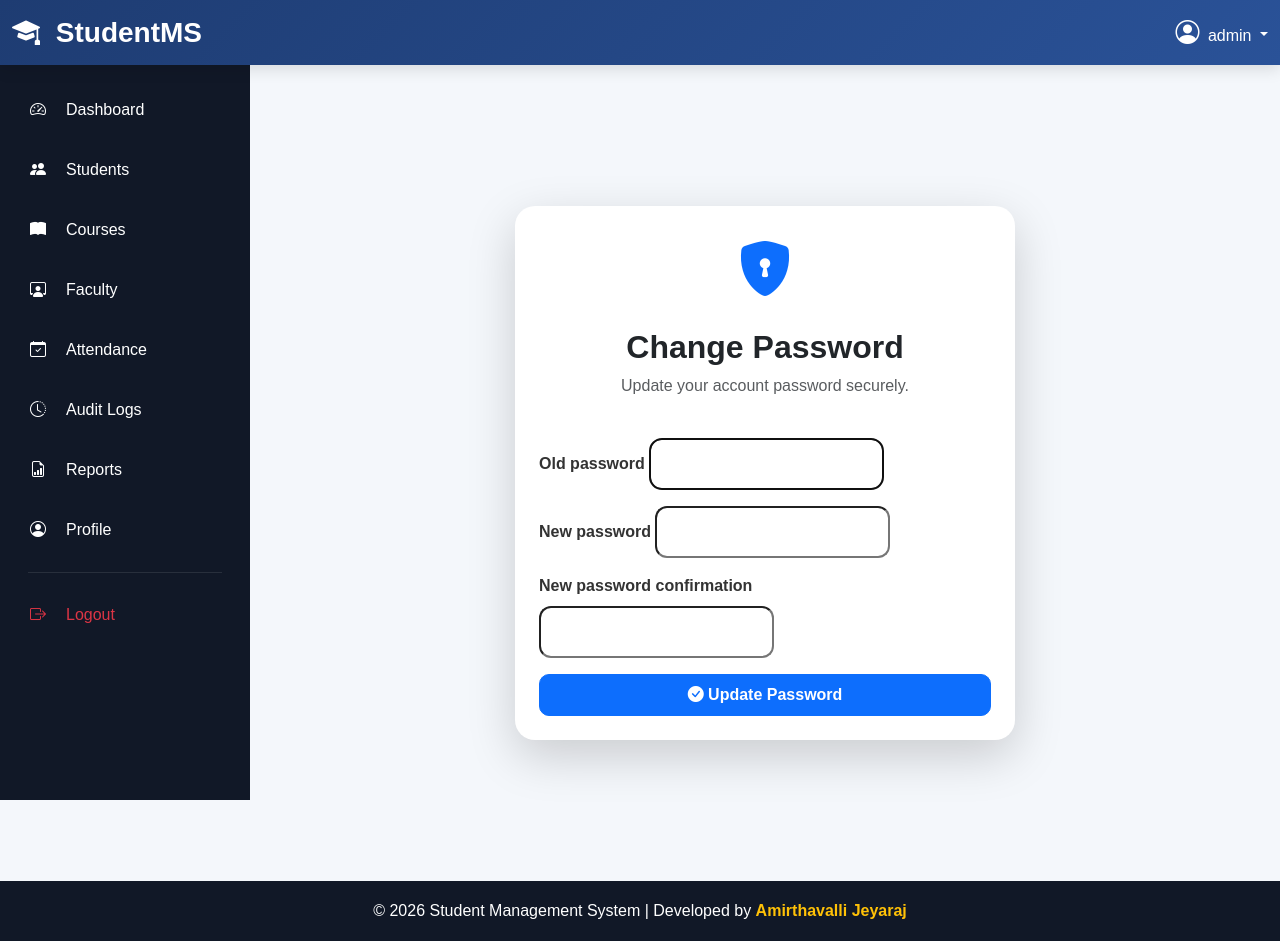
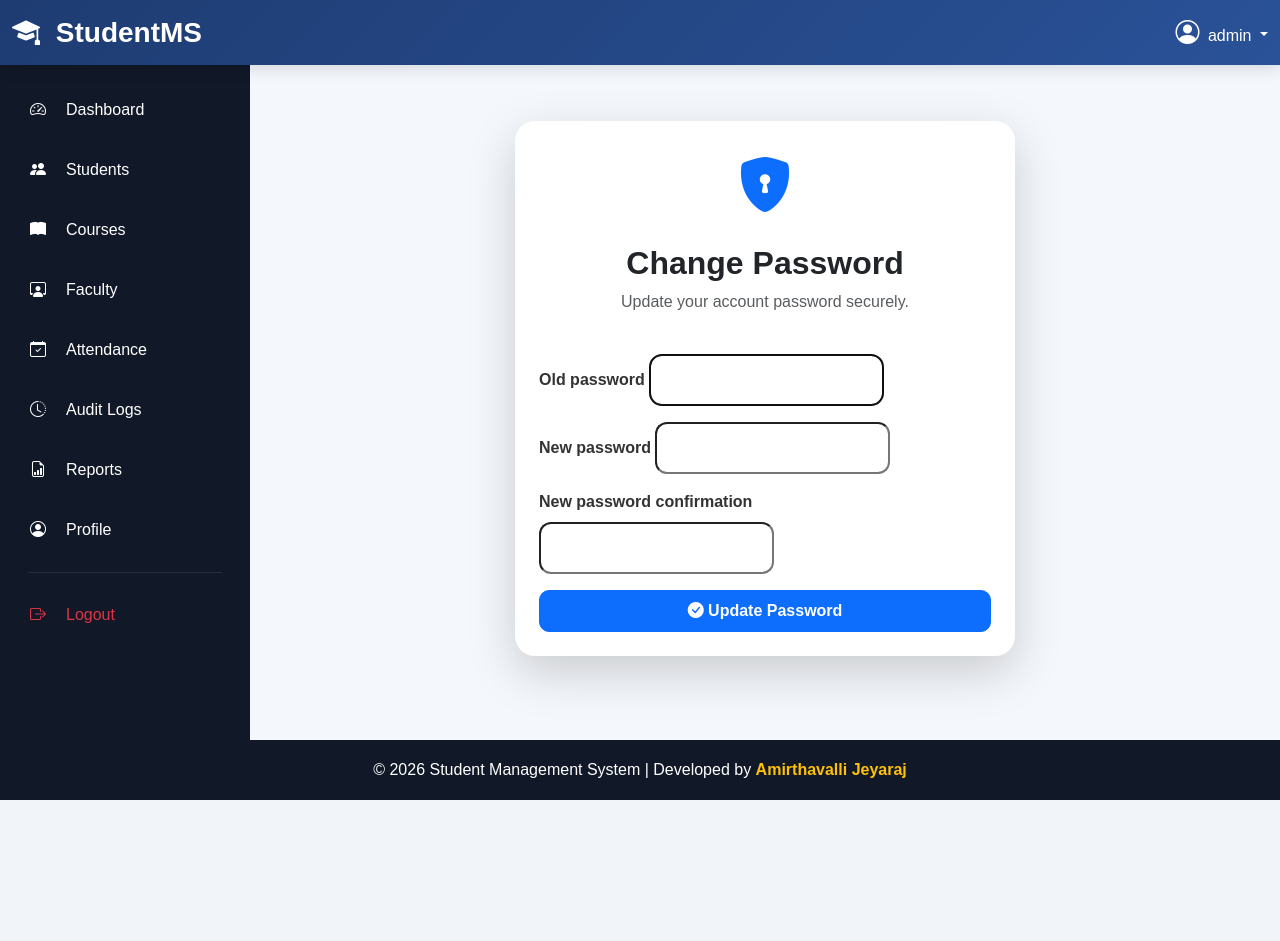
Before and after one commit to amirthavalliwebdeveloper2018-dev/assessment, a Django app: page /change-password/ in a window 1280 px wide. After the commit the page ends 800 px from the top, so only its background shows below. Run offline with Django 5.2, Linux system fonts and the light colour scheme; a user stored in the database is signed in.

Commit message:
Adjust change password page layout

```diff
--- a/templates/registration/password_change.html
+++ b/templates/registration/password_change.html
@@ -2,8 +2,7 @@
 
 {% block content %}
 
-<div class="container min-vh-100 d-flex justify-content-center align-items-center">
-
+<div class="container py-5 d-flex justify-content-center align-items-start">
     <div class="card shadow-lg border-0 p-4" style="max-width:500px; width:100%; border-radius:20px;">
 
         <div class="text-center mb-4">
--- a/templates/registration/password_change_done.html
+++ b/templates/registration/password_change_done.html
@@ -2,8 +2,9 @@
 
 {% block content %}
 
-<div class="container min-vh-100 d-flex justify-content-center align-items-center">
-<!-- <div class="container d-flex justify-content-center align-items-center mt-4 pt-2"> -->
+<div class="container py-5 d-flex justify-content-center align-items-start">
+
+    <!-- <div class="container d-flex justify-content-center align-items-center mt-4 pt-2"> -->
 
     <div class="card shadow-lg border-0 p-5 text-center"
          style="max-width:500px; width:100%; border-radius:20px;">
```
